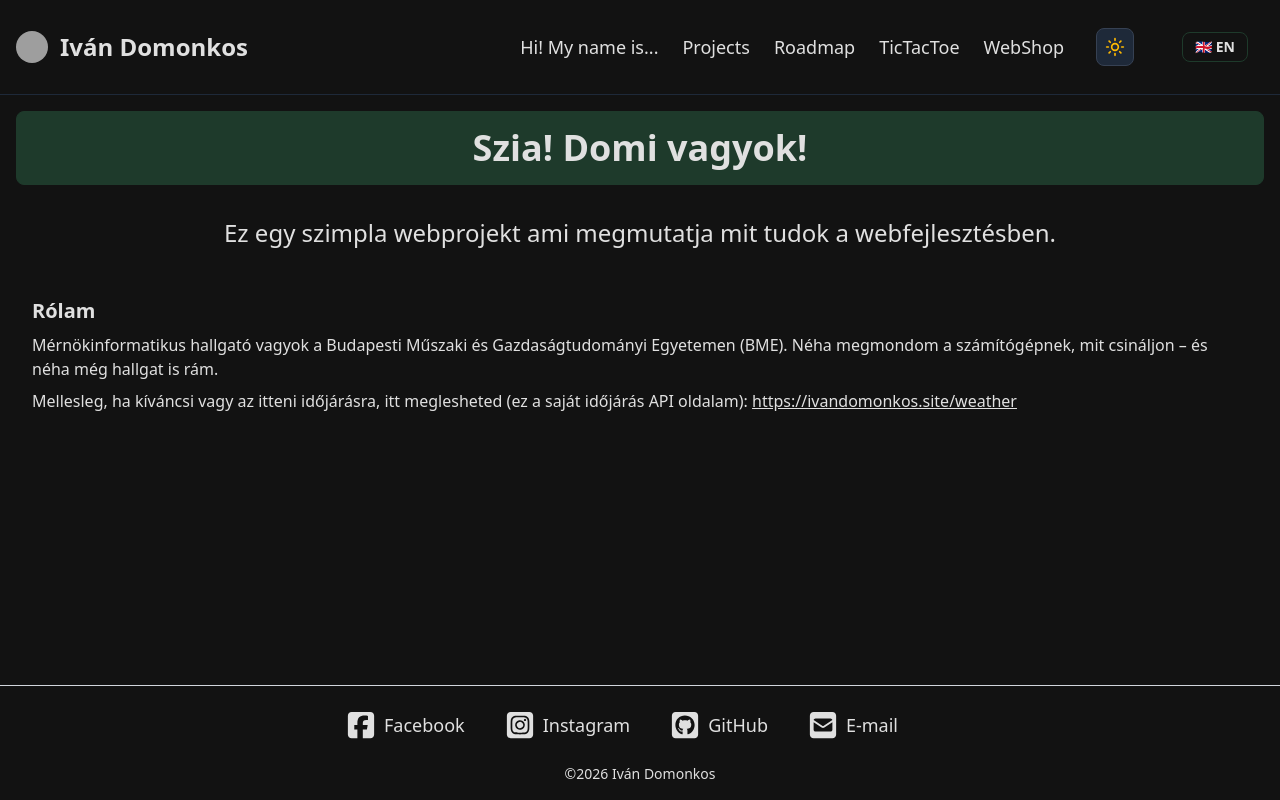
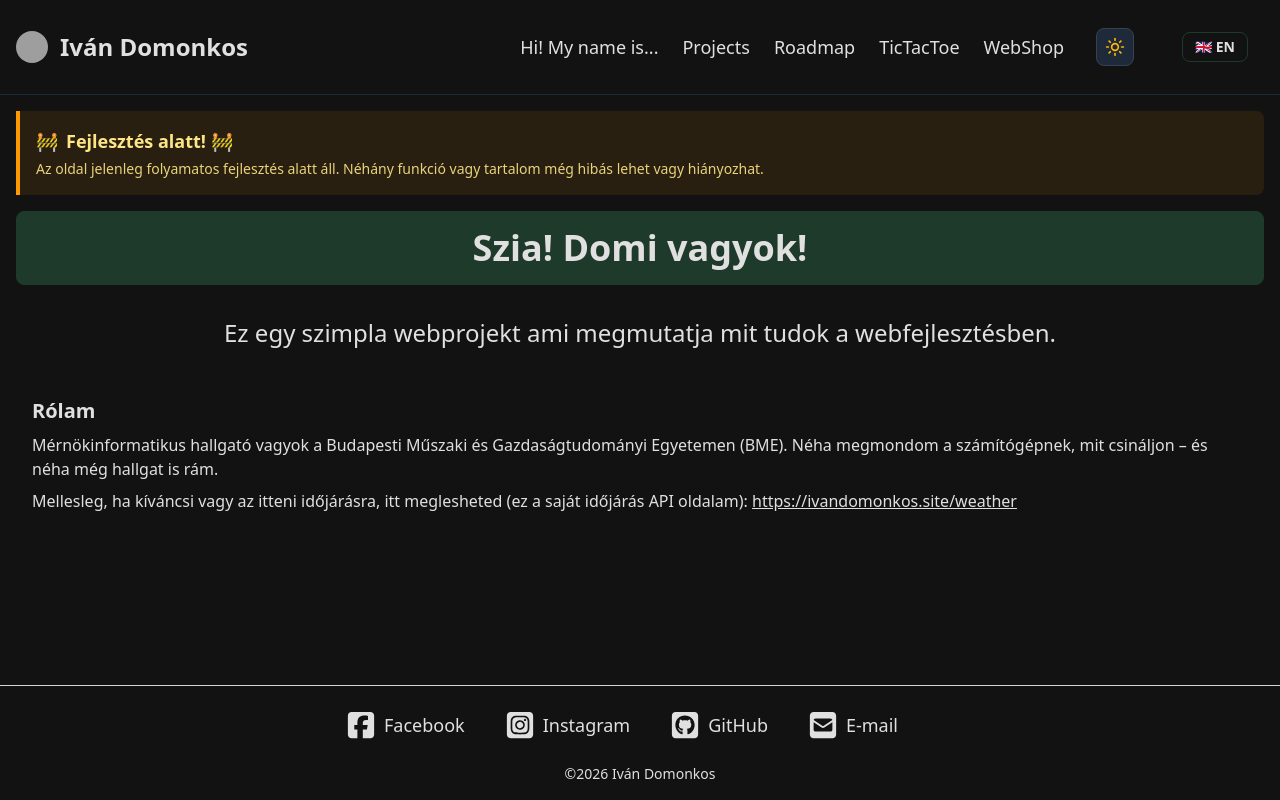
Before and after one commit to IvnDmnks/proj-MyWebCMS, a Next.js app: page /homepage in a window 1280 px wide. Built offline with nearby package versions, Linux system fonts and the light colour scheme; grey boxes are pictures that could not be loaded.

Commit message:
Under constriction

```diff
--- a/src/app/(app)/homepage/page.tsx
+++ b/src/app/(app)/homepage/page.tsx
@@ -7,6 +7,15 @@ export default function HomePage() {
 
   return (
     <div className='container mx-auto'>
+      <div className='m-4 p-4 border-l-4 border-amber-500 bg-amber-500/10 rounded-r-lg text-amber-900 dark:text-amber-200'>
+        <div className='flex items-center gap-2 font-bold text-lg'>
+          <span>🚧</span>
+          <span>{t.homepage.notice.title}</span>
+        </div>
+        <p className='mt-1 text-sm opacity-90'>
+          {t.homepage.notice.description}
+        </p>
+      </div>
       <h1 className='text-4xl p-4 m-4 font-bold text-center border border-bgSecondary rounded-lg bg-bgSecondary'>
         {t.homepage.title}
       </h1>
--- a/src/messages/en.json
+++ b/src/messages/en.json
@@ -7,6 +7,10 @@
         "webshop": "Webshop"
     },
     "homepage": {
+        "notice": {
+            "title": "Under Development! 🚧",
+            "description": "This website is currently under active development. Some features or content may be incomplete or missing."
+        },
         "title": "Hi! I'm Iván Domonkos!",
         "h2_title": "This is a simple web project to show my skills in web development.",
         "about": {
--- a/src/messages/hu.json
+++ b/src/messages/hu.json
@@ -7,6 +7,10 @@
         "webshop": "Webshop"
     },
     "homepage": {
+        "notice": {
+            "title": "Fejlesztés alatt! 🚧",
+            "description": "Az oldal jelenleg folyamatos fejlesztés alatt áll. Néhány funkció vagy tartalom még hibás lehet vagy hiányozhat."
+        },
         "title": "Szia! Domi vagyok!",
         "h2_title": "Ez egy szimpla webprojekt ami megmutatja mit tudok a webfejlesztésben.",
         "about": {
```
